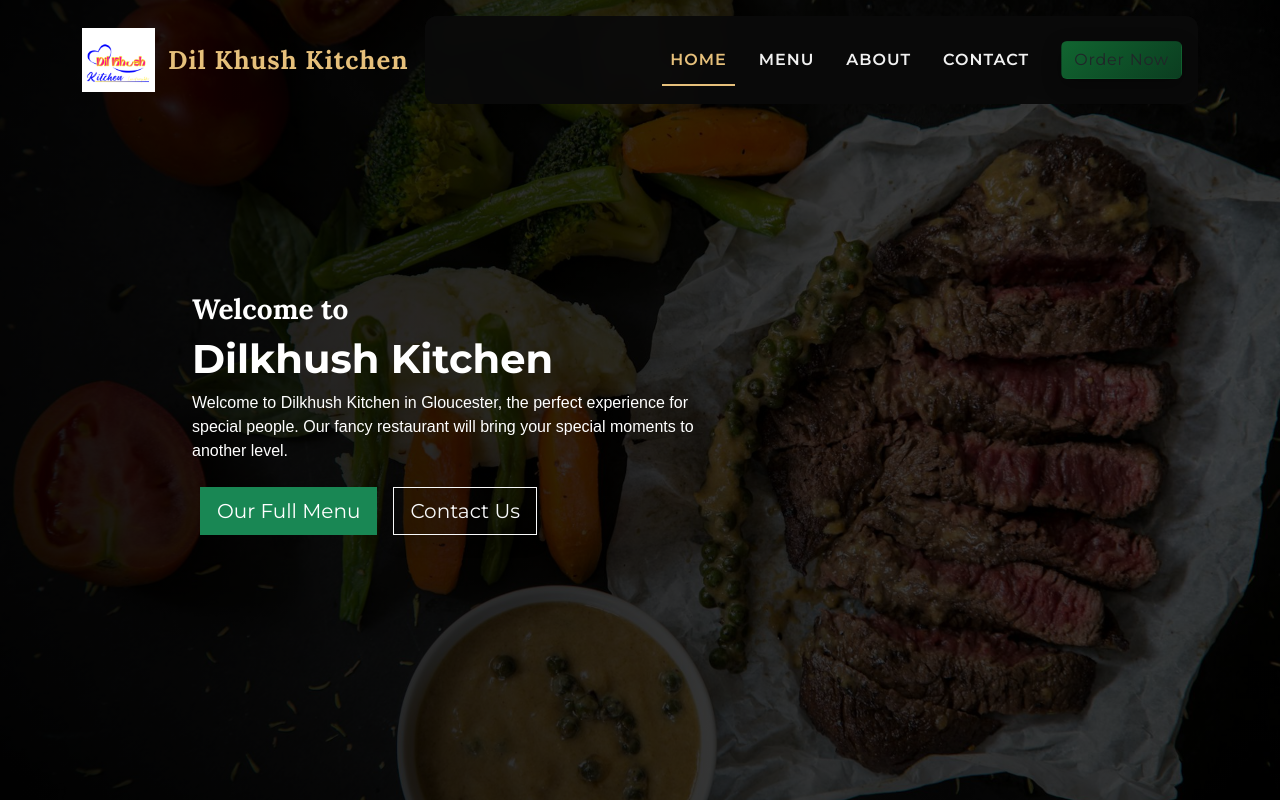
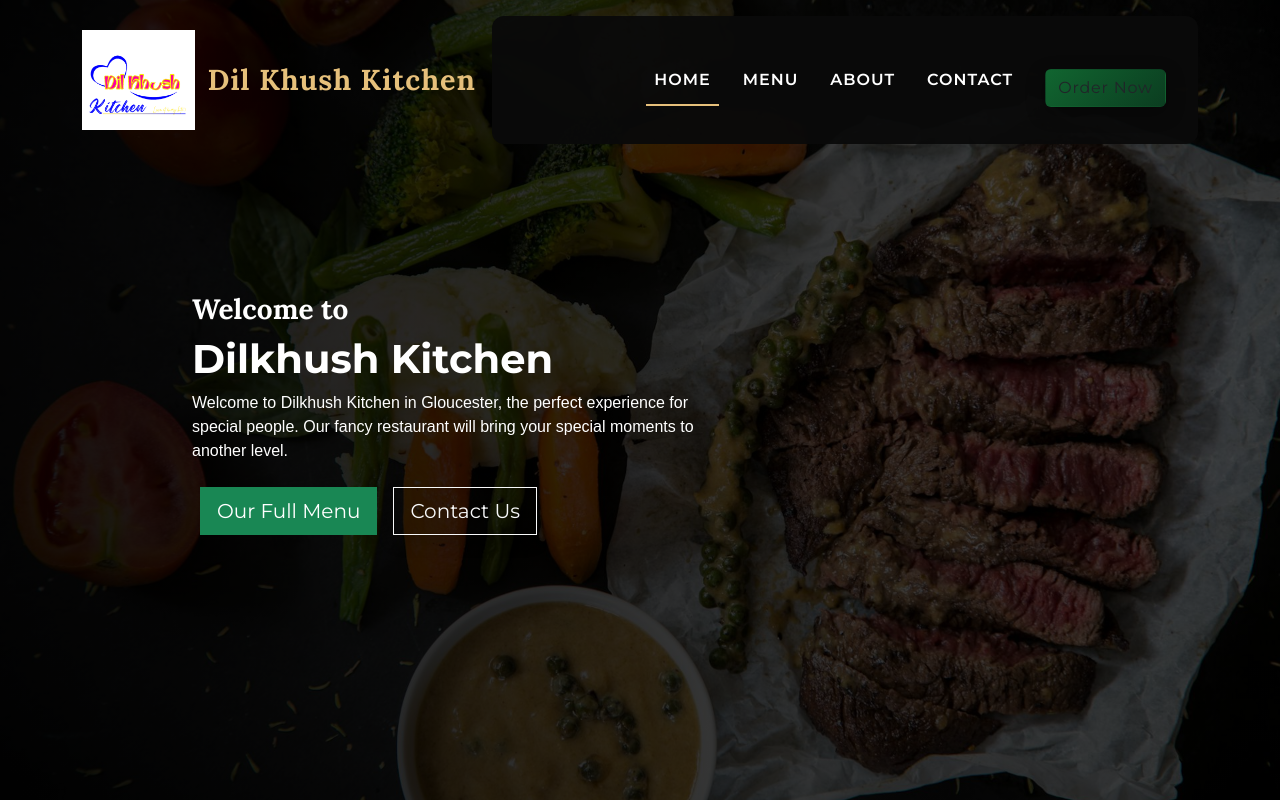
Before and after one commit to dilkhush2025/Dilkhush-Kitchen, a React (Create React App) app: page / in a window 1280 px wide. Shown: the top 802 px of the page. Built offline with nearby package versions, Linux system fonts and the light colour scheme; a web font is replaced by a local one.

Commit message:
mobile UI changes

```diff
--- a/src/App.css
+++ b/src/App.css
@@ -19,11 +19,10 @@ body {
 }
 
 .navbar-logo {
-  height: clamp(60px, 8vw, 100px); /* mobile min → scale → desktop max */
+  height: clamp(45px, 10vw, 65px);
   object-fit: contain;
   transition: transform 0.3s ease, filter 0.3s ease;
 }
-
 .navbar-logo:hover {
   transform: scale(1.05);
   filter: drop-shadow(0 4px 6px rgba(0,0,0,0.25));
@@ -32,7 +31,7 @@ body {
 /* Brand text next to logo */
 .brand-text {
   font-family: 'Playfair Display', serif;
-  font-size: clamp(1.2rem, 2.5vw, 1.8rem);
+  font-size: clamp(1rem, 3vw, 1.6rem);
   color: #e6c07b;
   letter-spacing: 1px;
   margin-left: 0.3rem;
@@ -68,98 +67,33 @@ body {
 }
 
 /* Hero Section */
-/* ✅ Base responsive typography */
 .hero-title {
   font-family: 'Playfair Display', serif;
-  font-size: clamp(1.8rem, 4vw, 3rem); /* scales with screen */
+  font-size: clamp(1.5rem, 6vw, 2.2rem);
   font-weight: 600;
   color: #fff;
   margin-bottom: 10px;
 }
 .hero-subtitle {
-  font-size: clamp(1rem, 2.5vw, 1.3rem);
+  font-size: clamp(0.9rem, 4vw, 1.1rem);
   color: #e6c07b;
 }
-
-/* ✅ Hero logo scales down on mobile */
 .hero-logo {
-  height: clamp(70px, 18vw, 120px);
+  height: clamp(50px, 25vw, 90px);
   filter: drop-shadow(0 4px 6px rgba(0,0,0,0.6));
 }
-
-/* ✅ Button adjustments for mobile */
-.order-btn, .hero-btn {
-  padding: 10px 20px;
-  font-size: clamp(0.85rem, 2.5vw, 1rem);
-  border-radius: 50px;
-  white-space: nowrap;
-}
-
-/* ✅ Navbar fixes */
-.navbar-logo {
-  height: clamp(45px, 10vw, 65px);
-}
-.brand-text {
-  font-size: clamp(1rem, 3vw, 1.6rem);
-}
-
-/* ✅ Mobile-specific adjustments */
-/* Remove white bar issue on mobile */
-.navbar-collapse {
-  background: rgba(10, 10, 10, 0.95);
-  backdrop-filter: blur(10px);
-  padding: 1.5rem 1rem;
-  border-radius: 12px;
-  text-align: center;
-  transition: all 0.3s ease-in-out;
-}
-
-/* Mobile nav links stacked */
-@media (max-width: 768px) {
-  .navbar {
-    padding: 0.5rem 1rem;
-  }
-
-  .navbar-brand {
-    margin: auto;
-    display: flex;
-    flex-direction: column;
-    align-items: center;
-  }
-
-  .navbar-logo {
-    height: 65px;
-    margin-bottom: 0.5rem;
-  }
-
-  .brand-text {
-    font-size: 1.2rem;
-    color: #e6c07b;
-  }
-
-  .nav-link {
-    display: block;
-    margin: 1rem 0;
-    font-size: 1.1rem;
-    color: #fff !important;
-  }
-
-  .order-btn {
-    width: 100%;
-    margin-top: 1rem;
-  }
-}
-
 
 /* Buttons */
 .order-btn, .hero-btn {
   background: linear-gradient(135deg, #116530, #0b3d20);
   border: none;
   color: #fff;
-  padding: 12px 28px;
+  padding: 10px 20px;
   border-radius: 50px;
   font-weight: 600;
+  font-size: clamp(0.85rem, 2.5vw, 1rem);
   letter-spacing: 0.8px;
+  white-space: nowrap;
   box-shadow: 0 6px 18px rgba(0,0,0,0.35);
   transition: background 0.4s ease, box-shadow 0.3s ease;
 }
@@ -168,7 +102,67 @@ body {
   box-shadow: 0 8px 22px rgba(0,0,0,0.45);
 }
 
-/* Smooth transition */
+/* Mobile-first Hero layout */
+.hero {
+  text-align: center;
+  padding: 1rem;
+}
+.hero-content {
+  max-width: 95%;
+  margin: auto;
+}
+
+/* Navbar collapse (mobile menu) */
+.navbar-collapse {
+  background: rgba(10, 10, 10, 0.95);
+  padding: 2rem;
+  border-radius: 12px;
+  text-align: center;
+}
+.nav-link {
+  font-size: 1rem;
+  display: block;
+  margin: 12px 0;
+  color: #fff !important;
+}
+.order-btn {
+  margin-top: 15px;
+  width: 100%;
+}
+
+/* Smooth transition helper */
 .transition-all {
   transition: all 0.4s ease-in-out;
 }
+
+/* -----------------------------------
+   Tablet / Desktop (768px and up)
+----------------------------------- */
+@media (min-width: 768px) {
+  .navbar-logo {
+    height: clamp(60px, 8vw, 100px);
+  }
+  .brand-text {
+    font-size: clamp(1.2rem, 2.5vw, 1.8rem);
+  }
+
+  .hero {
+    padding: 2rem 4rem;
+  }
+  .hero-content {
+    max-width: 75%;
+  }
+  .hero-title {
+    font-size: clamp(1.8rem, 4vw, 3rem);
+  }
+  .hero-subtitle {
+    font-size: clamp(1rem, 2.5vw, 1.3rem);
+  }
+  .hero-logo {
+    height: clamp(70px, 18vw, 120px);
+  }
+
+  .order-btn {
+    width: auto;
+  }
+}
```
